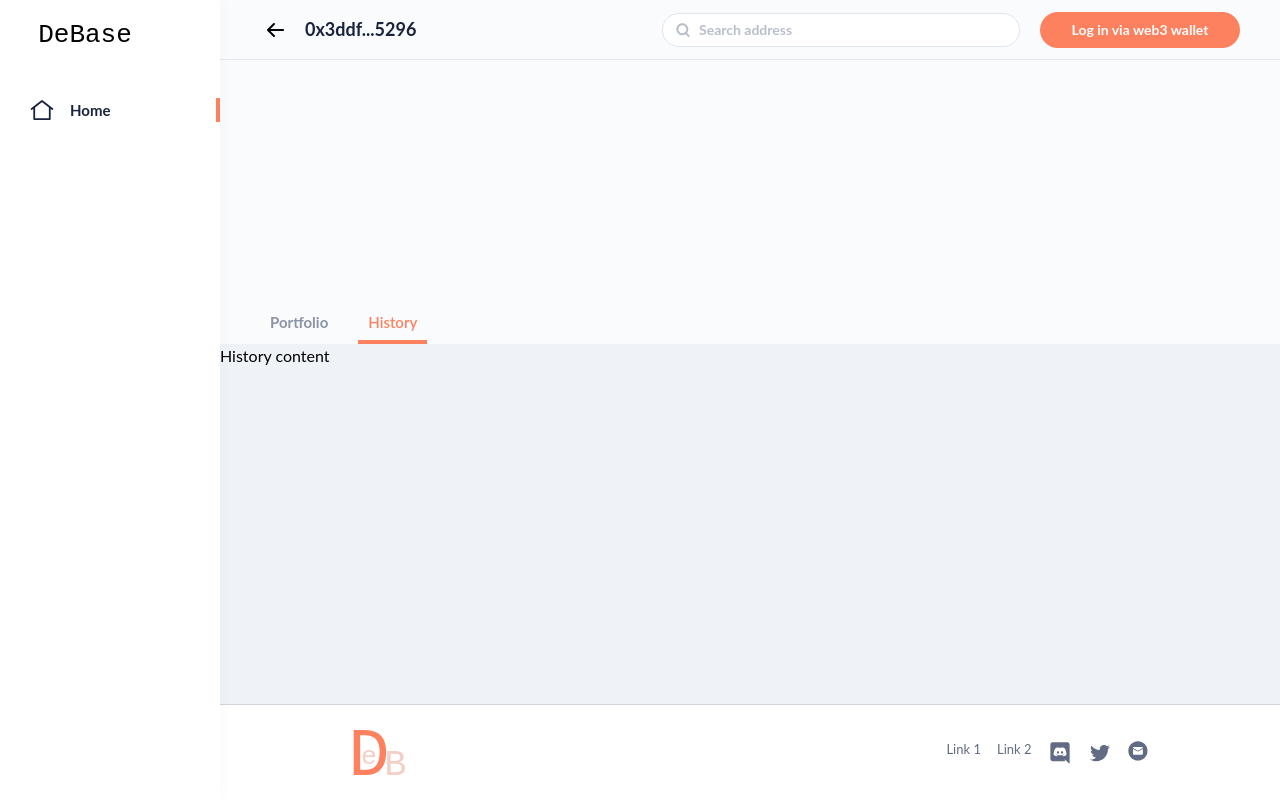
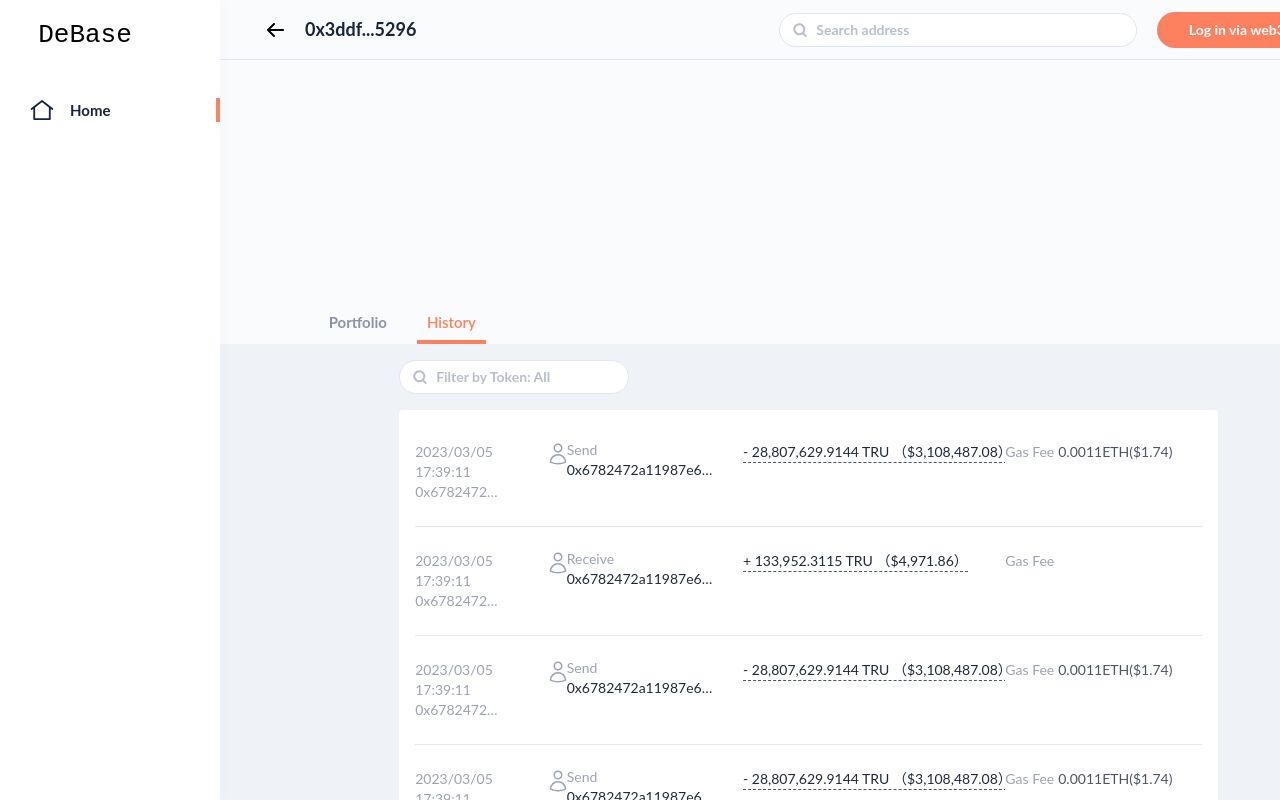
Before and after one commit to codingtalent/debase, a Next.js app: page / in a window 1280 px wide. Both pictures are taken after a click on the tab "History". Shown: the top 800 px of the page. Built offline with nearby package versions, Linux system fonts and the light colour scheme.

Commit message:
History  Page

```diff
--- a/components/pages/index/History.tsx
+++ b/components/pages/index/History.tsx
@@ -1,9 +1,39 @@
 import type { FC } from 'react'
+import HistoryItem, { HistoryItemData } from '@components/shared/HistoryItem'
 
 const History: FC = () => {
+  let data: HistoryItemData[] = [
+    {date: "2023/03/05 17:39:11", tx_hash: '0x6782472a11987e6f4a8afb10def25b498cb622db', type: 'Send', sender: '0x6782472a11987e6f4a8afb10def25b498cb622db', tr_content: '- 28,807,629.9144 TRU （$3,108,487.08）', gas_fee: '0.0011ETH($1.74)'},
+    {date: "2023/03/05 17:39:11", tx_hash: '0x6782472a11987e6f4a8afb10def25b498cb622db', type: 'Receive', sender: '0x6782472a11987e6f4a8afb10def25b498cb622db', tr_content: '+ 133,952.3115 TRU （$4,971.86）', gas_fee: ''},
+    {date: "2023/03/05 17:39:11", tx_hash: '0x6782472a11987e6f4a8afb10def25b498cb622db', type: 'Send', sender: '0x6782472a11987e6f4a8afb10def25b498cb622db', tr_content: '- 28,807,629.9144 TRU （$3,108,487.08）', gas_fee: '0.0011ETH($1.74)'},
+    {date: "2023/03/05 17:39:11", tx_hash: '0x6782472a11987e6f4a8afb10def25b498cb622db', type: 'Send', sender: '0x6782472a11987e6f4a8afb10def25b498cb622db', tr_content: '- 28,807,629.9144 TRU （$3,108,487.08）', gas_fee: '0.0011ETH($1.74)'},
+    {date: "2023/03/05 17:39:11", tx_hash: '0x6782472a11987e6f4a8afb10def25b498cb622db', type: 'Send', sender: '0x6782472a11987e6f4a8afb10def25b498cb622db', tr_content: '- 28,807,629.9144 TRU （$3,108,487.08）', gas_fee: '0.0011ETH($1.74)'},
+    {date: "2023/03/05 17:39:11", tx_hash: '0x6782472a11987e6f4a8afb10def25b498cb622db', type: 'Receive', sender: '0x6782472a11987e6f4a8afb10def25b498cb622db', tr_content: '+ 133,952.3115 TRU （$4,971.86）', gas_fee: ''},
+    {date: "2023/03/05 17:39:11", tx_hash: '0x6782472a11987e6f4a8afb10def25b498cb622db', type: 'Receive', sender: '0x6782472a11987e6f4a8afb10def25b498cb622db', tr_content: '+ 133,952.3115 TRU （$4,971.86）', gas_fee: ''},
+    {date: "2023/03/05 17:39:11", tx_hash: '0x6782472a11987e6f4a8afb10def25b498cb622db', type: 'Receive', sender: '0x6782472a11987e6f4a8afb10def25b498cb622db', tr_content: '+ 133,952.3115 TRU （$4,971.86）', gas_fee: ''},
+    {date: "2023/03/05 17:39:11", tx_hash: '0x6782472a11987e6f4a8afb10def25b498cb622db', type: 'Send', sender: '0x6782472a11987e6f4a8afb10def25b498cb622db', tr_content: '- 28,807,629.9144 TRU （$3,108,487.08）', gas_fee: '0.0011ETH($1.74)'},
+  ];
   return (
-    <div>
-      History content
+    <div className="flex flex-col py-4 px-8 w-9/12 m-auto history-container">
+      <div className="filter_token flex">
+        <div className="search_input">
+          <span>Filter by Token: All</span>
+          <div className="input_wrap">
+            <svg width="16" height="16" viewBox="0 0 16 16" className="input_search_icon">
+              <path fillRule="evenodd" clipRule="evenodd" d="M10.6312 12.3466C9.68491 12.9703 8.55152 13.3334 7.33334 13.3334C4.01963 13.3334 1.33334 10.6471 1.33334 7.33337C1.33334 4.01967 4.01963 1.33337 7.33334 1.33337C10.647 1.33337 13.3333 4.01967 13.3333 7.33337C13.3333 8.70648 12.8721 9.97185 12.0961 10.983L14.9881 13.875L13.5739 15.2892L10.6312 12.3466ZM7.33342 11.3334C9.54256 11.3334 11.3334 9.54253 11.3334 7.33339C11.3334 5.12426 9.54256 3.33339 7.33342 3.33339C5.12428 3.33339 3.33342 5.12426 3.33342 7.33339C3.33342 9.54253 5.12428 11.3334 7.33342 11.3334Z"></path>
+            </svg>
+            <input autoComplete="off" className="input_input" type="text" />
+          </div>
+        </div>
+      </div>
+      <div className="history_content py-2 px-4 mt-4 mb-10 bg-white rounded min-h-[60px]">
+        {(data ?? []).map((item, i) => (
+          <HistoryItem data={item} key={`historyItem${i}`} />
+        ))}
+      </div>
+      <div className="w-full mx-auto mb-8 text-center">
+        <div className="btn btn-load-more inline-block">Load More</div>
+      </div>
     </div>
   )
 }
--- /dev/null
+++ b/components/shared/HistoryItem.tsx
@@ -0,0 +1,44 @@
+import {
+  UserIcon
+} from '@heroicons/react/24/outline';
+
+export type HistoryItemData = {
+  date: string;
+  tx_hash: string;
+  type: string;
+  sender: string;
+  tr_content: string;
+  gas_fee: string;
+}
+
+export type HistoryItemProps = {
+  data: HistoryItemData
+}
+
+export default ({data}: HistoryItemProps) => {
+  //let title = moment(timestamp).format('YYYY-MM-DD hh:mm:ss');
+  return (
+    <div className="flex border-t-gray-200 first:border-t-0 border-t text-sm py-6 text-gray-800">
+      <div className="text-gray-400 w-2/12">
+        <div>{data.date}</div>
+        <div className="truncate  w-8/12">{data.tx_hash}</div>
+      </div>
+      <div className="flex gap-1 w-3/12 leading-4">
+        <div className="w-1/12">
+          <UserIcon className="w-6 h-6 text-gray-400" />
+        </div>
+        <div className="w-11/12">
+          <div className="text-gray-400 mb-1">{data.type}</div>
+          <div className="truncate w-10/12">{data.sender}</div>
+        </div>
+      </div>
+      <div className="w-4/12 truncate">
+        <div className="border-b-gray-600 border-dashed border-b inline-block">{data.tr_content}</div>
+      </div>
+      <div className="w-3/12">
+        <span className="text-gray-400 mr-1">Gas Fee</span>
+        <span className="truncate text-gray-600">{data.gas_fee}</span>
+      </div>
+    </div>
+  )
+}
--- a/styles/globals.css
+++ b/styles/globals.css
@@ -302,6 +302,98 @@ body {
   opacity: .9;
 }
 
+.btn{
+  background-color: #fff;
+  border-radius: 99px;
+  text-align: center;
+  height: 36px;
+  width: auto;
+  font-size: 13px;
+  line-height: 2rem;
+  color: #fe815f;
+  cursor: pointer;
+}
+.history-container .btn-load-more{
+  height: 36px;
+  width: 240px;
+}
+.search_input {
+  height: 34px!important;
+  line-height: 34px!important;
+  position: relative;
+  font-size: inherit;
+  font-weight: inherit;
+  display: flex;
+  align-items: center;
+  justify-content: space-between;
+  height: 100%;
+  background-color: #fff;
+  border-radius: 99px;
+  border: 1px solid #e1e5f2;
+  transition: all .3s ease-in-out;
+  width: 230px;
+  font-size: 14px!important;
+}
+.search_input:hover {
+  border: 1px solid #fe815f!important;
+  background-color: #fff!important;
+  box-shadow: 0 3px 8px 0 rgba(254,129,95,.12)!important;
+}
+.search_input:hover .input_wrap .input_search_icon {
+  fill: #fe815f;
+}
+.search_input span {
+  color: rgba(137,147,167,.6);
+  padding: 0 24px 0 12px;
+  white-space: nowrap;
+  overflow: hidden;
+  text-overflow: ellipsis;
+  font-weight: 700;
+  font-size: 14px;
+  padding-left: 36px;
+}
+.search_input .input_wrap {
+  box-sizing: border-box;
+  padding: 0 12px;
+  display: flex;
+  align-items: center;
+  transition: all .3s;
+  position: relative;
+  font-size: 14px;
+  width: auto;
+  height: 100%;
+  position: absolute;
+  top: 0;
+  right: 24px;
+  bottom: 0;
+  left: 0;
+  border: 0;
+  border-radius: inherit;
+  color: inherit;
+  background-color: transparent;
+  transition: all .3s ease-in-out;
+}
+.search_input .input_wrap .input_search_icon {
+  width: 16px;
+  height: -webkit-min-content;
+  height: -moz-min-content;
+  height: min-content;
+  margin-right: 8px;
+  fill: #BABEC9;
+}
+.search_input .input_wrap .input_input {
+  flex: 1 1;
+  display: inline-block;
+  width: 100%;
+  height: 100%;
+  color: #19233c;
+  outline: none;
+  border: none;
+  font-size: inherit;
+  font-weight: inherit;
+  background: transparent;
+  text-overflow: unset;
+}
 
 .footer {
   background: #fff;
```
